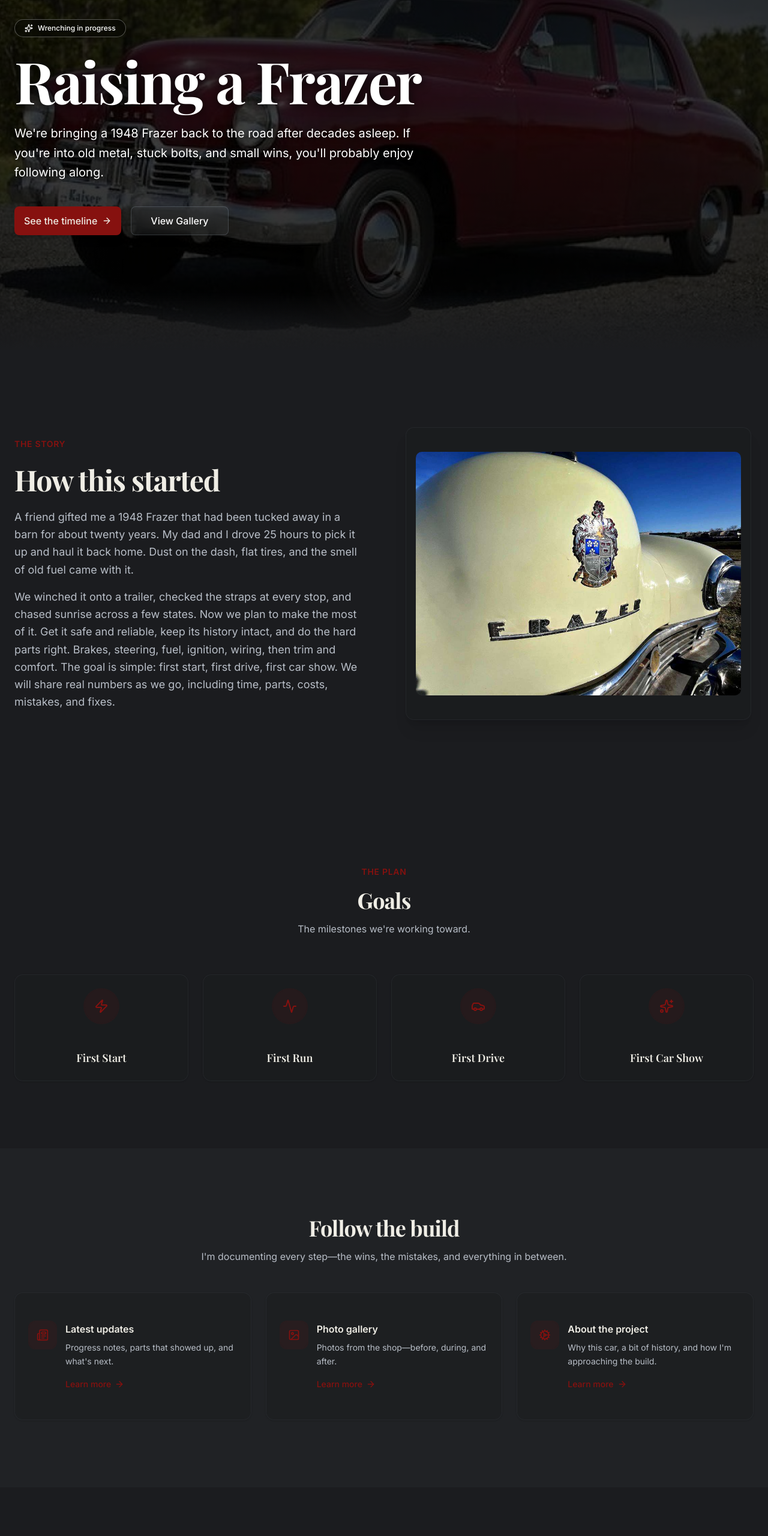
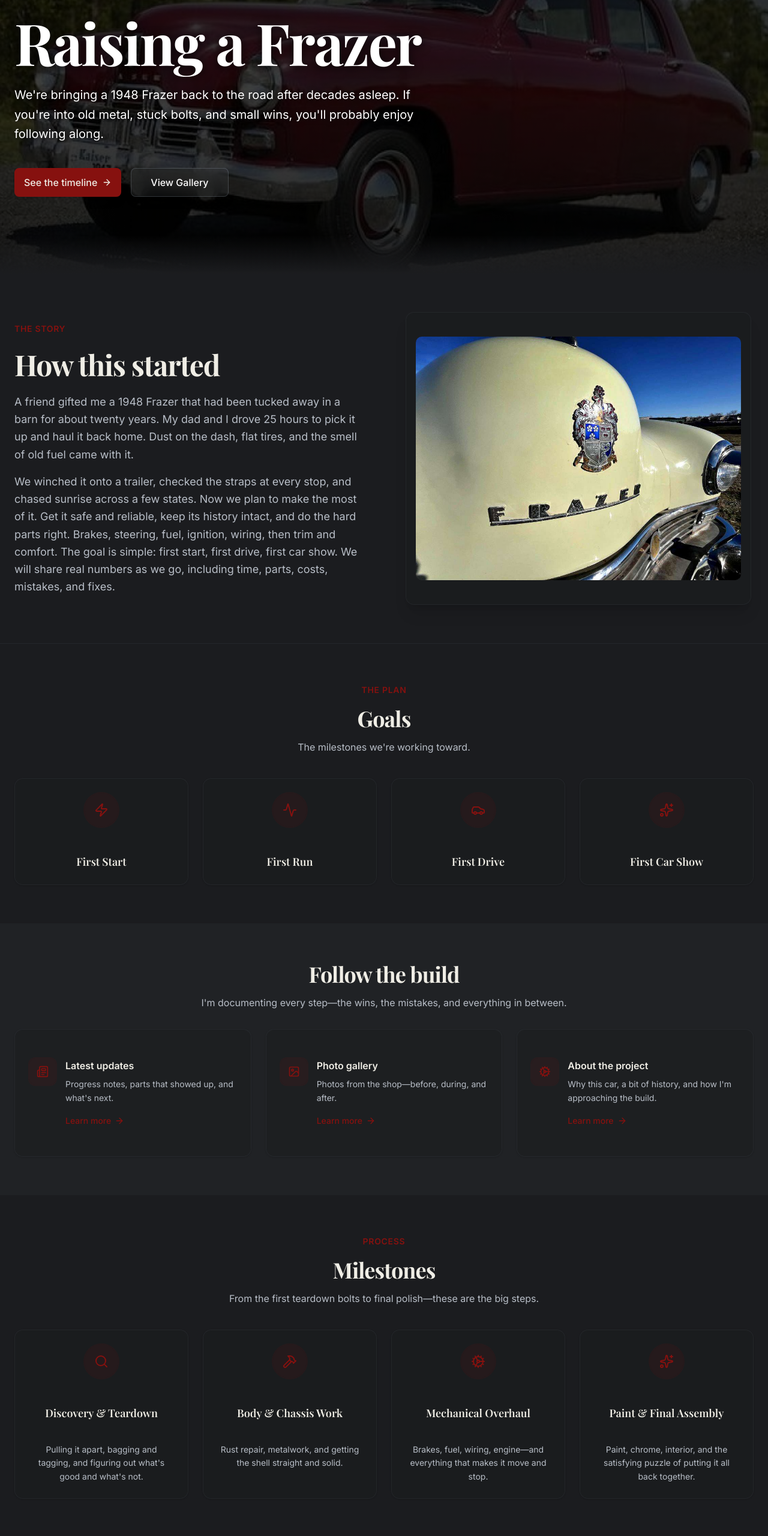
Before and after one commit to kiliantyler/frazer-raiser, a Next.js app: page / in a window 1280 px wide. Shown: the part 237-2797 px from the top of the page at 60% size. Built offline with nearby package versions, Linux system fonts and the light colour scheme; no server answers; a web font is replaced by a local one.

Commit message:
style(homepage): Refines section spacing and layout

```diff
--- a/src/components/home-features.tsx
+++ b/src/components/home-features.tsx
@@ -3,9 +3,9 @@ import { FeatureCard } from './feature-card'
 
 export function HomeFeatures() {
   return (
-    <section aria-label="Explore more" className="bg-muted/30 py-20 sm:py-28">
+    <section aria-label="Explore more" className="bg-muted/30 py-12 sm:py-16">
       <div className="mx-auto max-w-7xl px-6">
-        <div className="mb-12 text-center">
+        <div className="mb-8 text-center">
           <h2 className="font-display text-3xl font-bold tracking-tight sm:text-4xl">Follow the build</h2>
           <p className="mt-4 text-muted-foreground">
             I&apos;m documenting every step—the wins, the mistakes, and everything in between.
--- a/src/components/home-footer.tsx
+++ b/src/components/home-footer.tsx
@@ -5,7 +5,7 @@ import Link from 'next/link'
 
 export function HomeFooter() {
   return (
-    <footer className="border-t border-border/50 bg-muted/30 py-12">
+    <footer className="border-t border-border/50 bg-muted/30 py-6">
       <div className="mx-auto max-w-7xl px-6">
         <div className="flex flex-col items-center gap-6 sm:flex-row sm:justify-between">
           <Button asChild size="sm" className="w-full sm:w-auto" aria-label="Login">
--- a/src/components/home-goals.tsx
+++ b/src/components/home-goals.tsx
@@ -61,7 +61,7 @@ function GoalCard({ Icon, title, done }: GoalCardProps) {
 
 export function HomeGoals() {
   return (
-    <section className="bg-background py-20 sm:py-28">
+    <section className="bg-background border-t border-border/40 py-12 sm:py-16">
       <div className="mx-auto max-w-7xl px-6">
         <div className="text-center">
           <div className="mb-4 inline-block">
@@ -71,7 +71,7 @@ export function HomeGoals() {
           <p className="mt-4 max-w-2xl mx-auto text-muted-foreground">The milestones we&apos;re working toward.</p>
         </div>
 
-        <div className="mt-16 grid gap-6 sm:grid-cols-2 lg:grid-cols-4">
+        <div className="mt-10 grid gap-6 sm:grid-cols-2 lg:grid-cols-4">
           {GOALS.map((goal, index) => (
             <div key={index} className="overflow-visible">
               <GoalCard Icon={goal.Icon} title={goal.title} done={goal.done} />
--- a/src/components/home-hero.tsx
+++ b/src/components/home-hero.tsx
@@ -9,7 +9,7 @@ export function HomeHero() {
         <div className="absolute inset-0 bg-[url('/kaiser.jpg')] bg-cover bg-center bg-no-repeat" />
         <div className="absolute inset-0 bg-linear-to-b from-black/85 via-black/75 to-black/85" />
       </div>
-      <div className="mx-auto max-w-7xl px-6 py-32 sm:py-40 lg:py-48">
+      <div className="mx-auto max-w-7xl px-6 py-16 sm:py-24 lg:py-32">
         <div className="max-w-3xl relative">
           <div className="mb-6 inline-flex items-center gap-2 rounded-full border border-white/30 bg-black/40 px-4 py-1.5 text-xs font-medium text-white shadow-lg backdrop-blur-md">
             <Sparkles className="size-3.5" aria-hidden="true" />
@@ -42,7 +42,7 @@ export function HomeHero() {
       </div>
       <div
         aria-hidden="true"
-        className="absolute bottom-0 left-0 right-0 h-24 bg-linear-to-t from-background to-transparent"
+        className="absolute bottom-0 left-0 right-0 h-16 bg-linear-to-t from-background to-transparent"
       />
     </section>
   )
--- a/src/components/home-milestones.tsx
+++ b/src/components/home-milestones.tsx
@@ -3,7 +3,7 @@ import { MilestoneCard } from './milestone-card'
 
 export function HomeMilestones() {
   return (
-    <section className="bg-background py-20 sm:py-28">
+    <section className="bg-background py-12 sm:py-16">
       <div className="mx-auto max-w-7xl px-6">
         <div className="text-center">
           <div className="mb-4 inline-block">
@@ -15,7 +15,7 @@ export function HomeMilestones() {
           </p>
         </div>
 
-        <div className="mt-16 grid gap-6 md:grid-cols-2 lg:grid-cols-4">
+        <div className="mt-10 grid gap-6 md:grid-cols-2 lg:grid-cols-4">
           <MilestoneCard
             Icon={Search}
             title="Discovery & Teardown"
--- a/src/components/home-story.tsx
+++ b/src/components/home-story.tsx
@@ -3,7 +3,7 @@ import Image from 'next/image'
 
 export function HomeStory() {
   return (
-    <section className="bg-background py-24 sm:py-32">
+    <section className="bg-background py-12 sm:py-16">
       <div className="mx-auto grid max-w-7xl items-center gap-12 px-6 md:grid-cols-2 md:gap-16">
         <div className="space-y-6">
           <div className="inline-block">
```
